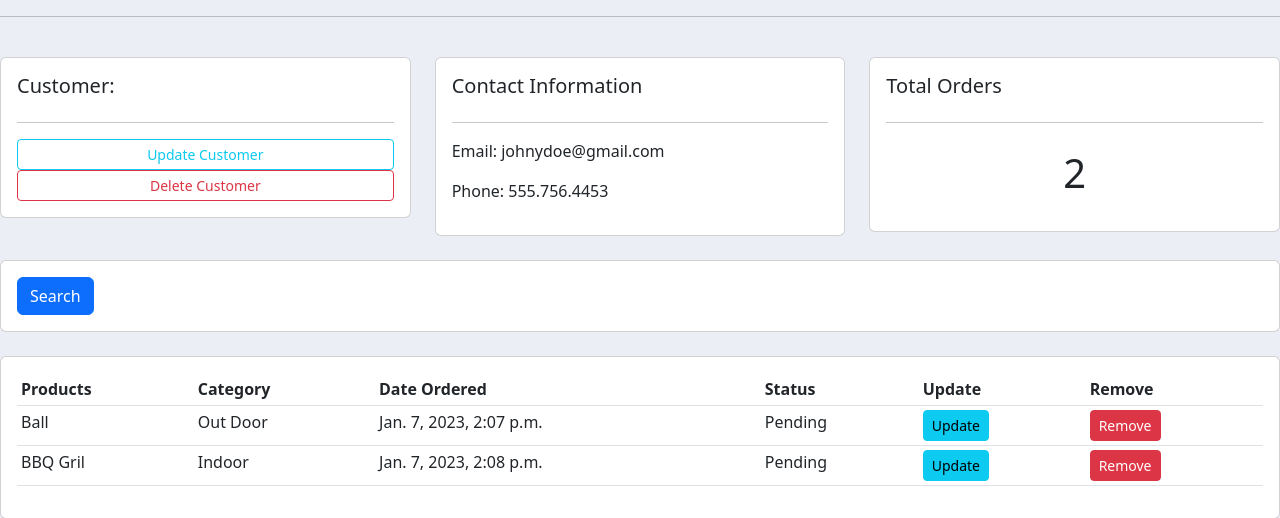
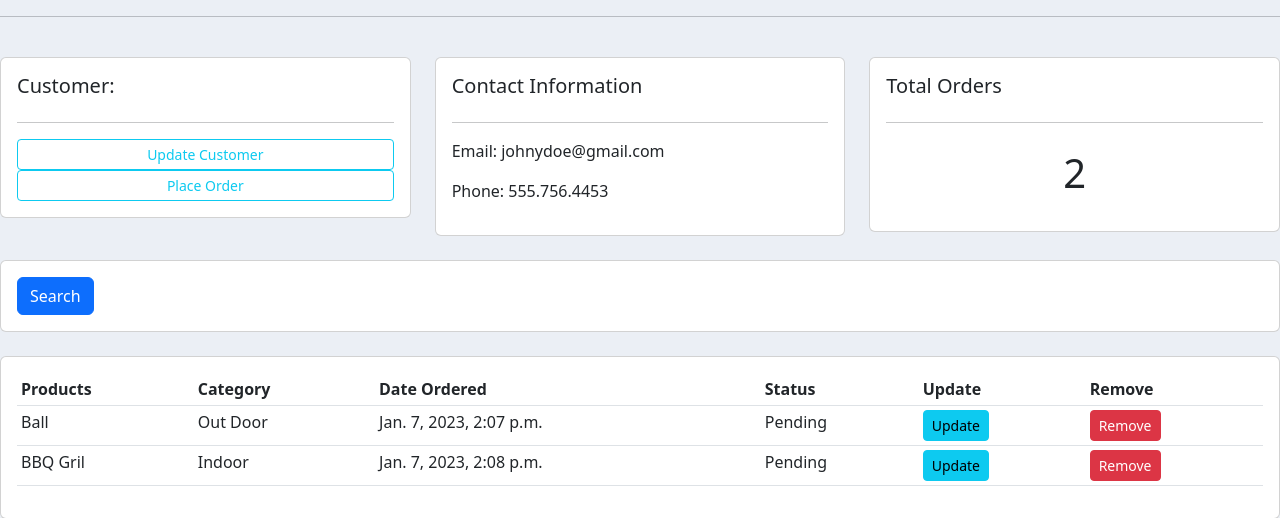
Before and after one commit to jarviswuod/ManagementSystems, a Django app: page /customer/1/ in a window 1280 px wide. Shown: the part 72-590 px from the top of the page. Run offline with Django 4.2, Linux system fonts and the light colour scheme; data comes from the database, SQL or seed files in the repository; both versions use the stored data as it was after the commit.

Commit message:
Fifth commit
Added CRUD functionality

```diff
--- a/accounts/models.py
+++ b/accounts/models.py
@@ -44,3 +44,6 @@ class Order(models.Model):
     products = models.ForeignKey(Products, null=True, on_delete=models.SET_NULL)
     date_created = models.DateTimeField(auto_now_add=True, null=True)
     status = models.CharField(max_length=200, null=True, choices=STATUS)
+
+    def __str__(self):
+        return self.products.name
--- a/accounts/templates/accounts/customer.html
+++ b/accounts/templates/accounts/customer.html
@@ -7,12 +7,8 @@
         <div class="card card-body">
             <h5>Customer:</h5>
             <hr/>
-            <a href="" class="btn btn-outline-info btn-sm btn-block"
-            >Update Customer</a
-            >
-            <a href="" class="btn btn-outline-danger btn-sm btn-block"
-            >Delete Customer</a
-            >
+            <a href="" class="btn btn-outline-info btn-sm btn-block">Update Customer</a>
+            <a  class="btn btn-outline-info btn-sm btn-block" href="{% url 'create_order' customer.id %}">Place Order</a>
         </div>
     </div>
 
@@ -65,9 +61,8 @@
                     <td>{{ order.products.category }}</td>
                     <td>{{ order.date_created }}</td>
                     <td>{{ order.status }}</td>
-                    <td><a class="btn btn-sm btn-info" href="">Update</a></td>
-                    <td><a class="btn btn-sm btn-danger" href="">Remove</a></td>
-
+                    <td><a class="btn btn-sm btn-info" href="{% url 'update_order' order.id %}">Update</a></td>
+                    <td><a class="btn btn-sm btn-danger " href="{% url 'delete_order' order.id %}">Remove</a></td>
                 </tr>
                 {% endfor %}
             </table>
--- a/accounts/templates/accounts/dashboard.html
+++ b/accounts/templates/accounts/dashboard.html
@@ -13,6 +13,7 @@
         <hr/>
         <div class="card card-body">
             <a href="" class="btn btn-primary btn-sm btn-block">Create Customer</a>
+
             <table class="table table-sm">
                 <tr>
                     <th>Customer</th>
@@ -34,7 +35,6 @@
         <h5>LAST 5 ORDERS</h5>
         <hr/>
         <div class="card card-body">
-            <a href="" class="btn btn-primary btn-sm btn-block" href="{% url 'create_order %}">Create Order</a>
             <table class="table table-sm">
                 <tr>
                     <th>Product</th>
@@ -48,8 +48,8 @@
                         <td>{{ order.products}}</td>
                         <td>{{ order.date_created}}</td>
                         <td>{{ order.status}}</td>
-                        <td><a class="btn btn-sm btn-info" href="">Update</a></td>
-                        <td><a class="btn btn-sm btn-danger " href="">Delete</a></td>
+                        <td><a class="btn btn-sm btn-info" href="{% url 'update_order' order.id %}">Update</a></td>
+                        <td><a class="btn btn-sm btn-danger " href="{% url 'delete_order' order.id %}">Delete</a></td>
                     </tr>
                 {% endfor %}
             </table>
--- a/accounts/urls.py
+++ b/accounts/urls.py
@@ -7,5 +7,8 @@ urlpatterns = [
     path('products/', views.products, name="products"),
     path('customer/<str:pk_test>/', views.customer, name="customer"),
 
-    path('create_order/',views.createOrder, name='create_order')
+    path('create_order/<str:pk>', views.createOrder, name="create_order"),
+    path('update_order/<str:pk>', views.updateOrder, name="update_order"),
+    path('delete_order/<str:pk>', views.deleteOrder, name="delete_order"),
+
 ]
--- a/accounts/views.py
+++ b/accounts/views.py
@@ -1,6 +1,8 @@
 from django.http import HttpResponse
-from django.shortcuts import render
+from django.shortcuts import render, redirect
+from django.forms import inlineformset_factory
 from .models import *
+from .forms import OrderForm
 
 
 def home(request):
@@ -35,7 +37,38 @@ def customer(request, pk_test):
     return render(request, 'accounts/customer.html', context)
 
 
-def createOrder(request):
-    context = {}
+def createOrder(request, pk):
+    OrderFormSet = inlineformset_factory(Customer, Order, fields=('products', 'status'), extra=5)
+    customer = Customer.objects.get(id=pk)
+    formset = OrderFormSet(queryset=Order.objects.none(), instance=customer)
+    if request.method == 'POST':
+        formset = OrderFormSet(request.POST, instance=customer)
+        if formset.is_valid():
+            formset.save()
+            return redirect('/')
 
+    context = {'formset': formset}
     return render(request, 'accounts/order_form.html', context)
+
+
+def updateOrder(request, pk):
+    order = Order.objects.get(id=pk)
+    form = OrderForm(instance=order)
+    if request.method == 'POST':
+        form = OrderForm(request.POST, instance=order)
+        if form.is_valid():
+            form.save()
+            return redirect('/')
+
+    context = {'form': form}
+    return render(request, 'accounts/order_form.html', context)
+
+
+def deleteOrder(request, pk):
+    order = Order.objects.get(id=pk)
+    if request.method == 'POST':
+        order.delete()
+        return redirect('/')
+
+    context = {'item': order}
+    return render(request, 'accounts/delete.html', context)
```
Also changed, not shown: accounts/forms.py (added, +9 -0 lines), accounts/templates/accounts/delete.html (added, +20 -0 lines), accounts/templates/accounts/order_form.html (+19 -3 lines), db.sqlite3.
